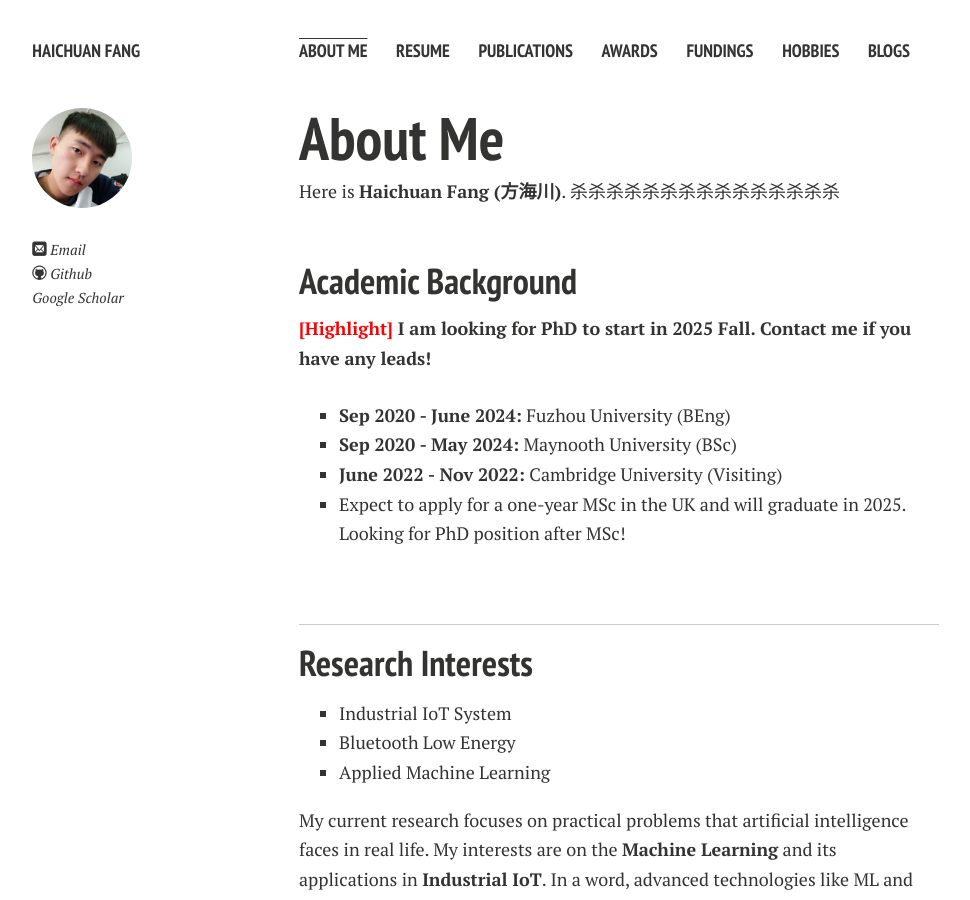
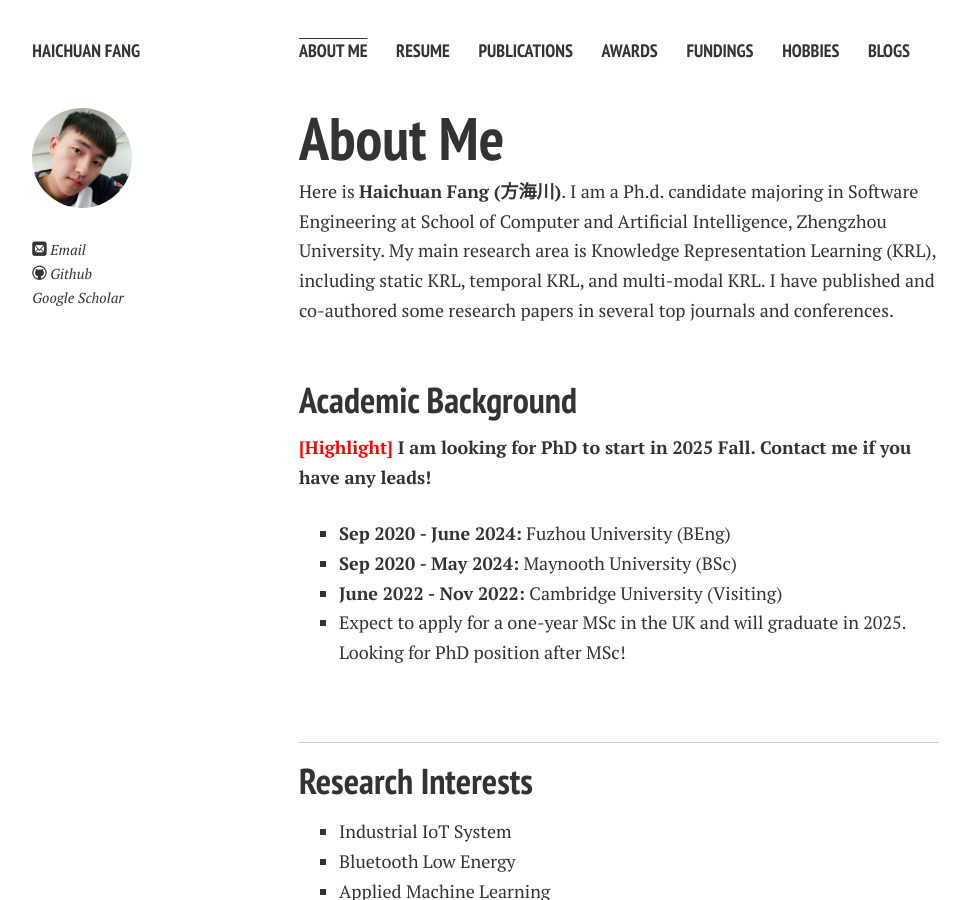
Before and after one commit to wywsunflower/wywsunflower.github.io, a Jekyll site: the page built from index.md, in a window 1280 px wide and 900 px high. Shown: the whole window, without its empty margins (21-991 px from the left). Built offline with Jekyll 4.4.1, drawn with Linux system fonts in a browser that asks for light colours; nearby versions of some CDN libraries; comment, search, counter and statistics services are not loaded; a style sheet for code colours, icons or effects is not loaded; our own code applies the rules of GitHub Pages for plain Markdown files.

Commit message:
Update index.md

```diff
--- a/index.md
+++ b/index.md
@@ -9,7 +9,7 @@ layout: page
 Here is **Haichuan Fang (方海川)**.
 <!--
 I am a senior student majoring in **Automation** at Fuzhou University and **Robotics** at Maynooth University (Ireland, Combined Degrees). Currently, I am working as a research assistant in the **IACTIP Lab** (Provincial Key), advised by [Prof. Zhezhuang Xu](https://www.researchgate.net/profile/Zhezhuang-Xu). Here is [[my CV](https://caihanlin.com/file/CV-HanlinCAI.pdf)]. -->
-杀杀杀杀杀杀杀杀杀杀杀杀杀杀杀
+I am a  Ph.d. candidate majoring in Software Engineering at School of Computer and Artificial Intelligence, Zhengzhou University. My main research area is Knowledge Representation Learning (KRL), including static KRL, temporal KRL, and multi-modal KRL. I have published and co-authored some research papers in several top journals and conferences.
 
 <br>
 
```
